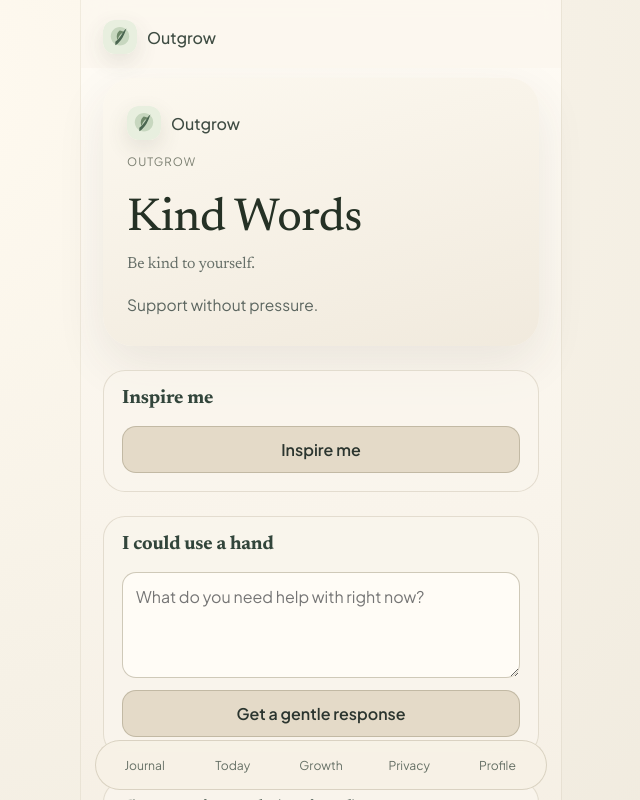
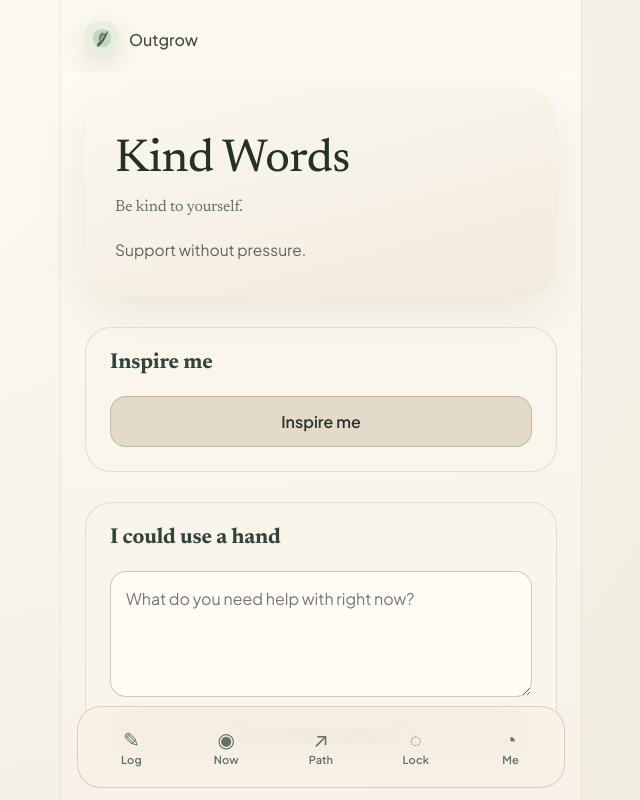
Before and after one commit to carllachance/outgrow, a React (Vite) app: page /kind-words in a window 1280 px wide. Shown: the top 800 px of the page, without its empty margins (319-959 px from the left). Built offline with nearby package versions, Linux system fonts and the light colour scheme.

Commit message:
Refine spacing hierarchy and redesign bottom navigation

```diff
--- a/src/components/Layout.tsx
+++ b/src/components/Layout.tsx
@@ -1,12 +1,19 @@
 import { NavLink, Outlet } from 'react-router-dom';
 import { AppWordmark } from './brand/AppWordmark';
 
-const tabs = [
-  { to: '/journal', label: 'Journal' },
-  { to: '/today', label: 'Today' },
-  { to: '/growth', label: 'Growth' },
-  { to: '/privacy', label: 'Privacy' },
-  { to: '/profile', label: 'Profile' }
+type TabItem = {
+  to: string;
+  label: string;
+  shortLabel: string;
+  icon: string;
+};
+
+const tabs: TabItem[] = [
+  { to: '/journal', label: 'Journal', shortLabel: 'Log', icon: '✎' },
+  { to: '/today', label: 'Today', shortLabel: 'Now', icon: '◉' },
+  { to: '/growth', label: 'Growth', shortLabel: 'Path', icon: '↗' },
+  { to: '/privacy', label: 'Privacy', shortLabel: 'Lock', icon: '◌' },
+  { to: '/profile', label: 'Profile', shortLabel: 'Me', icon: '◔' }
 ];
 
 export const Layout = () => {
@@ -20,8 +27,14 @@
       </main>
       <nav className="bottom-nav" aria-label="Main">
         {tabs.map((tab) => (
-          <NavLink key={tab.to} to={tab.to} className={({ isActive }) => `tab ${isActive ? 'active' : ''}`}>
-            {tab.label}
+          <NavLink
+            key={tab.to}
+            to={tab.to}
+            className={({ isActive }) => `tab ${isActive ? 'active' : ''}`}
+            aria-label={tab.label}
+          >
+            <span className="tab-icon" aria-hidden="true">{tab.icon}</span>
+            <span className="tab-label">{tab.shortLabel}</span>
           </NavLink>
         ))}
       </nav>
--- a/src/components/brand/BrandHeader.tsx
+++ b/src/components/brand/BrandHeader.tsx
@@ -1,17 +1,13 @@
-import { AppWordmark } from './AppWordmark';
-
 type BrandHeaderProps = {
   title: string;
   subtitle: string;
   note?: string;
-  compactMark?: boolean;
   kicker?: string;
 };
 
-export const BrandHeader = ({ title, subtitle, note, compactMark = false, kicker = 'Outgrow' }: BrandHeaderProps) => (
+export const BrandHeader = ({ title, subtitle, note, kicker }: BrandHeaderProps) => (
   <header className="brand-header">
-    <AppWordmark compact={compactMark} />
-    <p className="header-kicker">{kicker}</p>
+    {kicker ? <p className="header-kicker">{kicker}</p> : null}
     <h1>{title}</h1>
     <p className="muted serif">{subtitle}</p>
     {note ? <p className="header-note">{note}</p> : null}
--- a/src/screens/KindWordsScreen.tsx
+++ b/src/screens/KindWordsScreen.tsx
@@ -11,7 +11,7 @@
 
   return (
     <div className="screen">
-      <BrandHeader title="Kind Words" subtitle="Be kind to yourself." note="Support without pressure." compactMark />
+      <BrandHeader title="Kind Words" subtitle="Be kind to yourself." note="Support without pressure." />
       <Card title="Inspire me">
         <button type="button" onClick={() => setInspire(getInspireLine())}>Inspire me</button>
         {inspire ? <p>{inspire}</p> : null}
--- a/src/styles.css
+++ b/src/styles.css
@@ -21,11 +21,11 @@
 }
 
 .app-shell {
-  max-width: 480px;
+  max-width: 520px;
   margin: 0 auto;
   min-height: 100vh;
-  padding: 0 0 92px;
-  background: linear-gradient(180deg, rgba(255, 252, 246, 0.92) 0%, rgba(243, 236, 224, 0.95) 100%);
+  padding: 0 0 124px;
+  background: linear-gradient(180deg, rgba(255, 252, 246, 0.93) 0%, rgba(243, 236, 224, 0.96) 100%);
   box-shadow: 0 0 0 1px rgba(170, 153, 126, 0.14);
 }
 
@@ -33,13 +33,13 @@
   position: sticky;
   top: 0;
   z-index: 5;
-  padding: 20px 22px 14px;
-  background: rgba(252, 247, 238, 0.78);
+  padding: 22px 24px 16px;
+  background: rgba(252, 247, 238, 0.8);
   backdrop-filter: blur(10px);
 }
 
-.content { padding: 10px 22px 34px; }
-.screen { display: grid; gap: 24px; }
+.content { padding: 16px 24px 44px; }
+.screen { display: grid; gap: 30px; }
 .screen h1 { font-size: 2.05rem; margin: 6px 0; line-height: 1.03; font-weight: 450; }
 .muted { color: #666f68; margin-top: 0; line-height: 1.5; }
 
@@ -71,14 +71,14 @@
 }
 
 .brand-header {
-  padding: 28px 24px;
-  border-radius: 30px;
+  padding: 34px 30px;
+  border-radius: 34px;
   background: linear-gradient(165deg, rgba(252, 248, 239, 0.95) 0%, rgba(240, 233, 220, 0.92) 100%);
   box-shadow: 0 18px 50px rgba(67, 60, 44, 0.09);
 }
 
 .brand-header h1 {
-  margin: 28px 0 10px;
+  margin: 16px 0 12px;
   font-size: clamp(2.2rem, 8.8vw, 2.9rem);
   line-height: 0.96;
   color: #253125;
@@ -94,21 +94,21 @@
 }
 
 .header-note {
-  margin: 16px 0 0;
+  margin: 18px 0 0;
   color: #5b655f;
   font-size: 0.97rem;
   line-height: 1.7;
 }
 
 .card {
-  background: rgba(250, 245, 237, 0.86);
-  border-radius: 22px;
-  padding: 18px;
+  background: rgba(250, 245, 237, 0.9);
+  border-radius: 26px;
+  padding: 24px;
   margin: 0;
   border: 1px solid rgba(184, 172, 149, 0.34);
 }
 
-.card h2 { margin: 0 0 10px; font-size: 1.2rem; color: #32453b; font-family: 'Newsreader', Georgia, serif; }
+.card h2 { margin: 0 0 14px; font-size: 1.35rem; color: #32453b; font-family: 'Newsreader', Georgia, serif; }
 
 textarea,
 input,
@@ -116,46 +116,62 @@
 button {
   width: 100%;
   font: inherit;
-  border-radius: 14px;
+  border-radius: 16px;
   border: 1px solid rgba(168, 158, 136, 0.55);
-  padding: 12px 13px;
+  padding: 14px 15px;
   background: rgba(255, 253, 248, 0.88);
   margin-top: 8px;
 }
 
-textarea { min-height: 106px; resize: vertical; line-height: 1.55; }
+textarea { min-height: 126px; resize: vertical; line-height: 1.6; }
 button { background: #e4dac8; color: #2b352f; font-weight: 600; }
 
-.stack { display: grid; gap: 14px; }
-.stack.compact { gap: 8px; }
-.inline-actions { display: grid; gap: 8px; }
+.stack { display: grid; gap: 18px; }
+.stack.compact { gap: 12px; }
+.inline-actions { display: grid; gap: 12px; }
 
 .bottom-nav {
   position: fixed;
-  bottom: 10px;
+  bottom: 12px;
   left: 50%;
   transform: translateX(-50%);
-  width: min(452px, calc(100vw - 20px));
+  width: min(488px, calc(100vw - 18px));
   display: grid;
   grid-template-columns: repeat(5, 1fr);
-  gap: 5px;
-  background: rgba(247, 241, 230, 0.86);
-  border: 1px solid rgba(173, 162, 138, 0.4);
-  border-radius: 999px;
-  padding: 7px;
-  backdrop-filter: blur(8px);
+  gap: 8px;
+  background: rgba(247, 241, 230, 0.9);
+  border: 1px solid rgba(173, 162, 138, 0.42);
+  border-radius: 24px;
+  padding: 10px;
+  backdrop-filter: blur(10px);
 }
 
 .tab {
+  min-height: 60px;
+  display: grid;
+  place-items: center;
+  align-content: center;
+  gap: 4px;
   text-align: center;
   text-decoration: none;
   color: #667066;
-  font-size: 0.76rem;
-  padding: 9px 2px;
-  border-radius: 999px;
+  font-size: 0.72rem;
+  padding: 8px 4px;
+  border-radius: 16px;
+  letter-spacing: 0.01em;
 }
 
-.tab.active { background: rgba(220, 210, 187, 0.8); color: #28352c; }
+.tab-icon {
+  font-size: 1.25rem;
+  line-height: 1;
+}
+
+.tab-label {
+  font-size: 0.69rem;
+  font-weight: 600;
+}
+
+.tab.active { background: rgba(220, 210, 187, 0.86); color: #28352c; }
 .button-link {
   display: inline-block;
   text-align: center;
@@ -181,13 +197,13 @@
 .onboarding-screen,
 .privacy-screen {
   display: grid;
-  gap: 20px;
+  gap: 26px;
 }
 
 .atmospheric-panel {
   position: relative;
-  border-radius: 30px;
-  padding: 28px 24px;
+  border-radius: 34px;
+  padding: 34px 30px;
   overflow: hidden;
   background: linear-gradient(140deg, #f7f0df 0%, #eee4d0 50%, #f8f3e8 100%);
   box-shadow: 0 16px 40px rgba(84, 70, 46, 0.12);
@@ -228,8 +244,8 @@
 }
 
 .chapter {
-  border-radius: 26px;
-  padding: 22px;
+  border-radius: 30px;
+  padding: 28px;
   background: rgba(255, 252, 247, 0.7);
   border: 1px solid rgba(184, 169, 141, 0.35);
 }
@@ -251,14 +267,14 @@
 
 .choices {
   display: grid;
-  gap: 10px;
-  margin-top: 14px;
+  gap: 14px;
+  margin-top: 16px;
 }
 
 .choice-chip {
   text-align: left;
-  border-radius: 16px;
-  padding: 13px 14px;
+  border-radius: 18px;
+  padding: 16px 18px;
   border: 1px solid rgba(166, 151, 123, 0.45);
   background: rgba(251, 248, 242, 0.88);
 }
```
